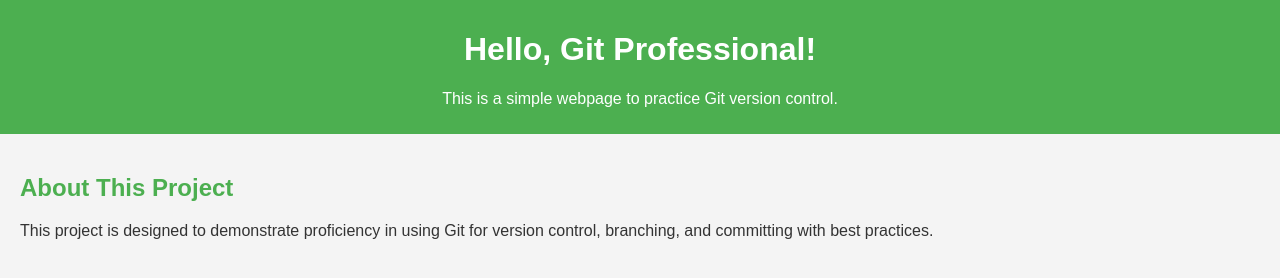
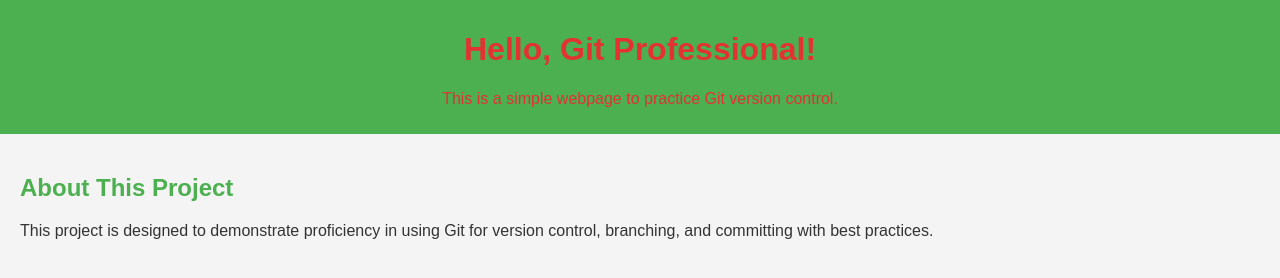
Before and after one commit to ashiha1/GitMasteryDemo, a plain HTML site: page index.html in a window 1280 px wide. Drawn offline with Linux system fonts and the light colour scheme.

Commit message:
Changed header color to red

```diff
--- a/style.css
+++ b/style.css
@@ -10,7 +10,7 @@ body {
 
 header {
     background-color: #4CAF50;
-    color: #fff;
+    color: rgb(227, 50, 50);
     padding: 10px;
     text-align: center;
 }
```
